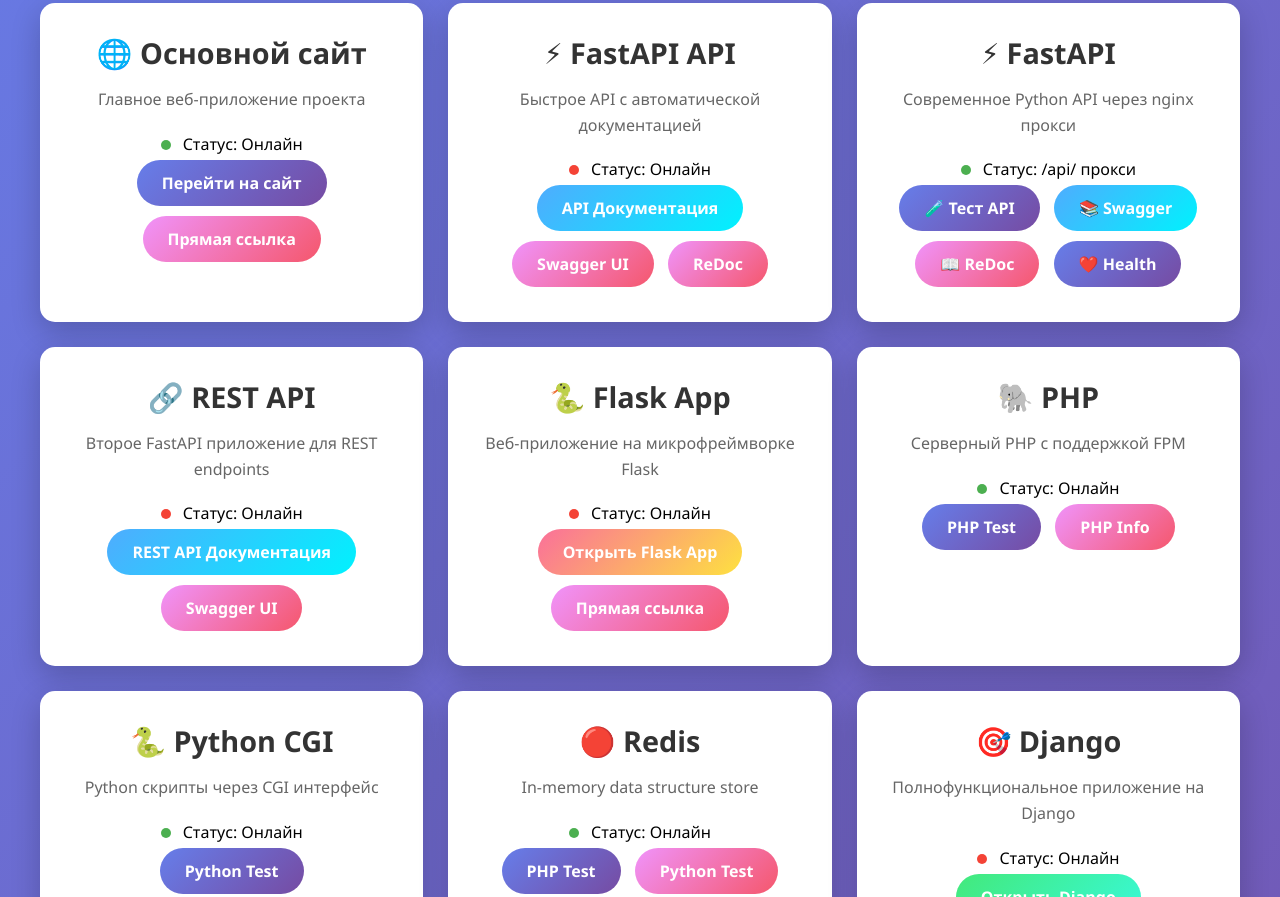
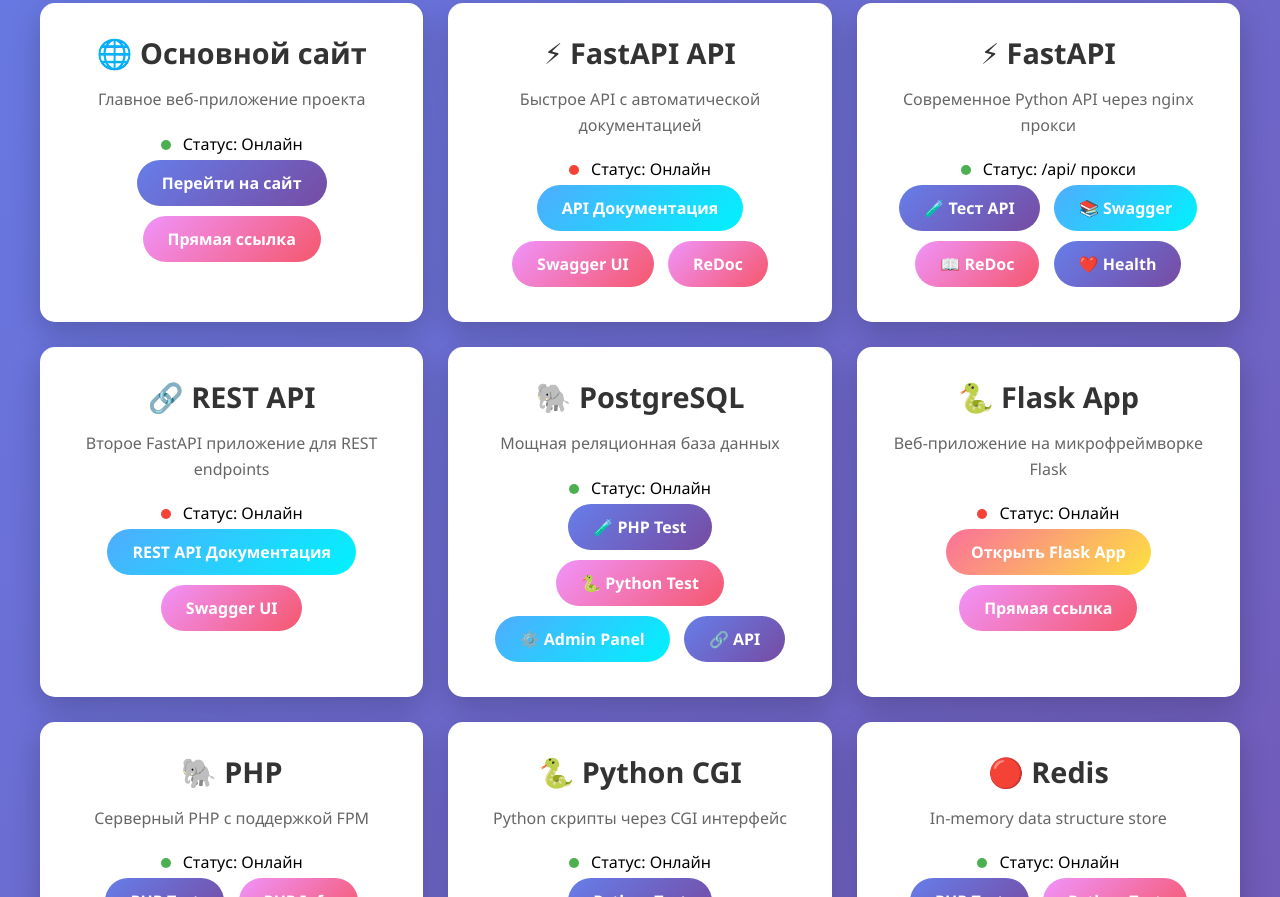
Before and after one commit to bagram2025/baza, a plain HTML site: page www/index.html in a window 1280 px wide. Shown: the part 426-1323 px from the top of the page. Drawn offline with Linux system fonts and the light colour scheme; no server answers.

Commit message:
Update index.html
Добавил карточку постгрес.

```diff
--- a/www/index.html
+++ b/www/index.html
@@ -90,6 +90,22 @@
                     <a href="/restapi/docs" class="btn btn-secondary">Swagger UI</a>
                 </div>
             </article>
+
+            <!-- Добавь эту карточку в секцию services-grid -->
+<article class="service-card">
+    <h2>🐘 PostgreSQL</h2>
+    <p>Мощная реляционная база данных</p>
+    <div class="status-line">
+        <span class="status status-online" id="postgres-status"></span>
+        <span>Статус: Онлайн</span>
+    </div>
+    <div class="button-group">
+        <a href="/pgsql-test.php" class="btn">🧪 PHP Test</a>
+        <a href="/pgsql-python-test.py" class="btn btn-secondary">🐍 Python Test</a>
+        <a href="/pgsql-admin.php" class="btn btn-api">⚙️ Admin Panel</a>
+        <a href="/pgsql-api/" class="btn">🔗 API</a>
+    </div>
+</article>
 
             <article class="service-card">
                 <h2>🐍 Flask App</h2>
```
